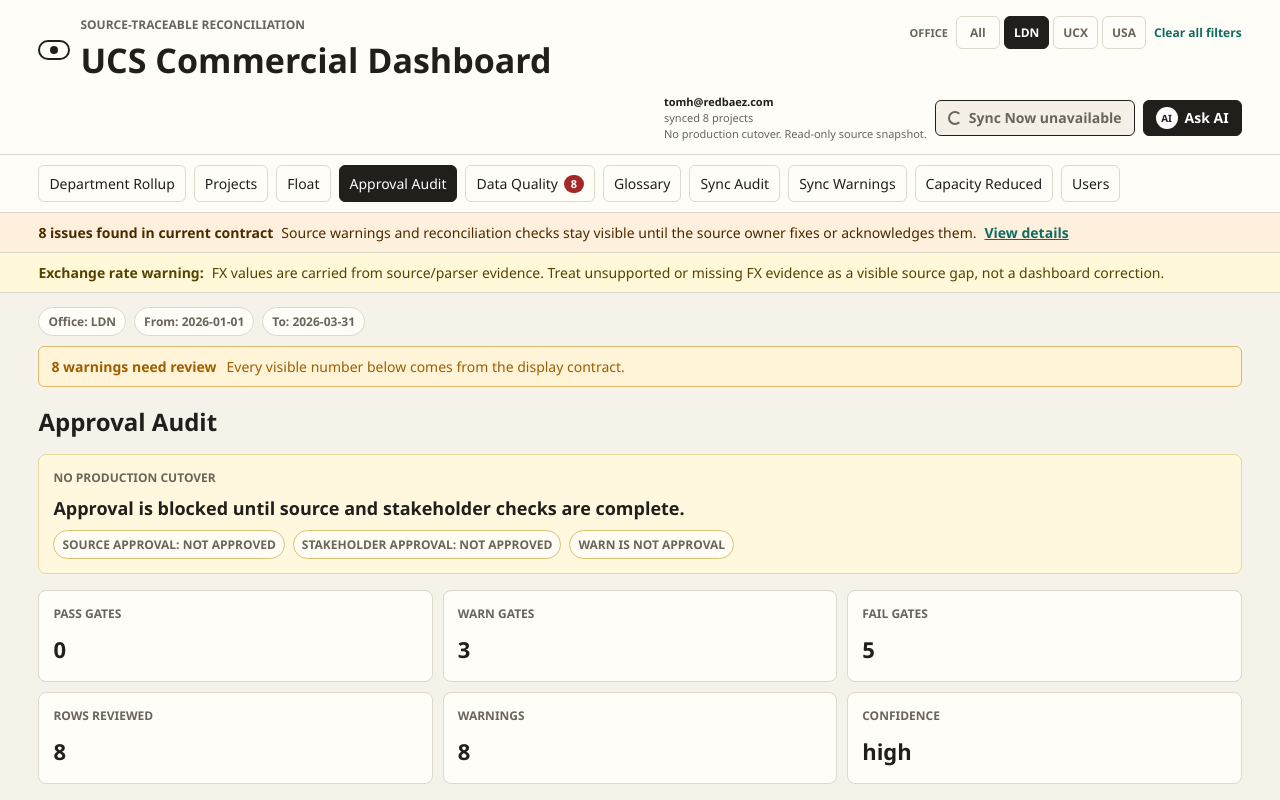
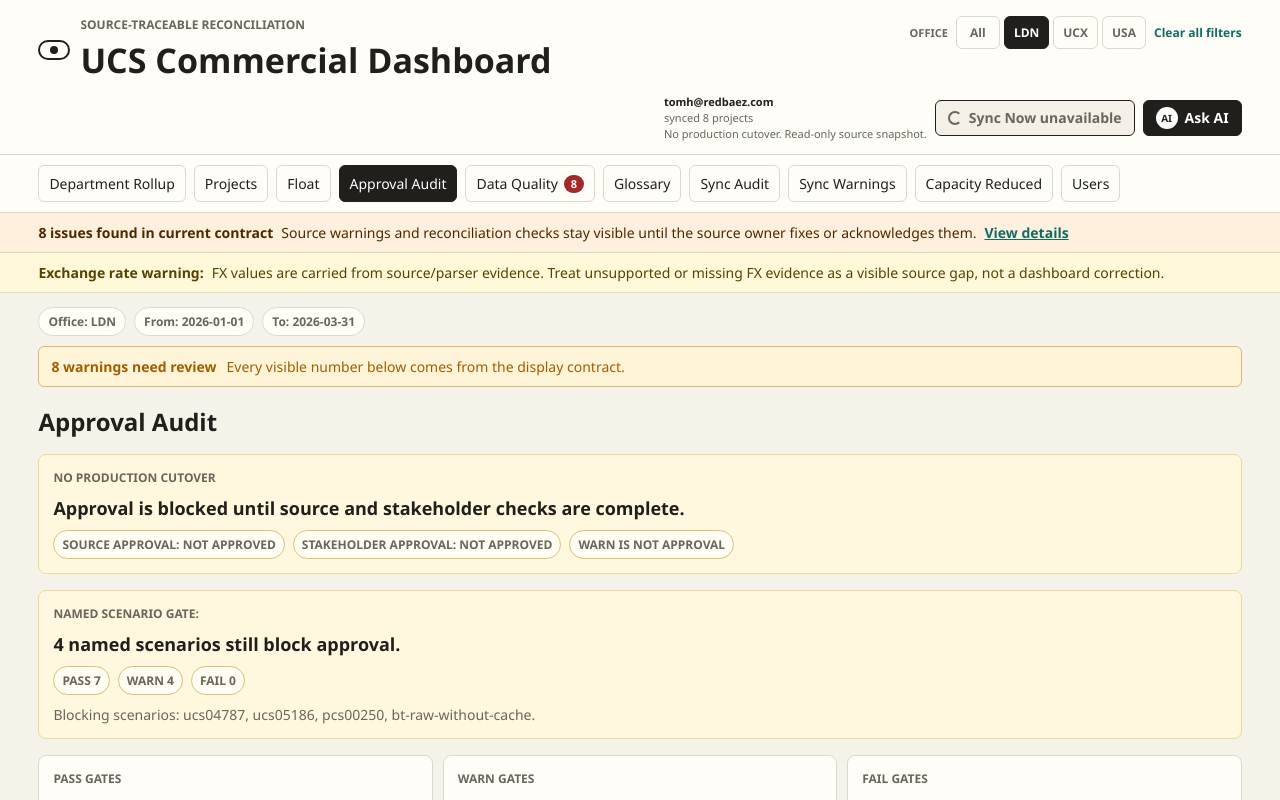
Before and after one commit to tom2tomtomtom/UCS-DATA-INTEGRITY-REBUILD, a Next.js app: page /dashboard/approval in a window 1280 px wide. Shown: the top 800 px of the page. Built offline with nearby package versions, Linux system fonts and the light colour scheme.

Commit message:
Surface named scenario blockers in approval

```diff
--- a/src/components/dashboard/approval/approval-dashboard.ts
+++ b/src/components/dashboard/approval/approval-dashboard.ts
@@ -15,6 +15,7 @@ export function ApprovalDashboard({
   const warnCount =
     approval.warnings.length + approval.unsupported.length + approval.reconciliation.filter((check) => check.status !== "PASS" && check.status !== "FAIL").length;
   const passCount = Math.max(0, approval.rows.length - failCount - warnCount);
+  const scenarioWarnings = scenarioReport.scenarios.filter((scenario) => scenario.status === "warn");
 
   return React.createElement(
     "section",
@@ -32,6 +33,30 @@ export function ApprovalDashboard({
         statusChip("Stakeholder approval: NOT APPROVED"),
         statusChip("WARN is not approval")
       )
+    ),
+    React.createElement(
+      "section",
+      { className: "approval-state-card", "aria-label": "Named scenario approval blockers" },
+      React.createElement("span", { className: "approval-label" }, "Named scenario gate:"),
+      React.createElement(
+        "strong",
+        null,
+        scenarioWarnings.length === 0 ? "All named scenarios are pass." : `${scenarioWarnings.length} named scenarios still block approval.`
+      ),
+      React.createElement(
+        "div",
+        { className: "source-status-chips" },
+        statusChip(`Pass ${scenarioReport.summary.pass}`),
+        statusChip(`Warn ${scenarioReport.summary.warn}`),
+        statusChip(`Fail ${scenarioReport.summary.fail}`)
+      ),
+      scenarioWarnings.length === 0
+        ? React.createElement("p", null, "No named Sian/Yunni/Jade warning scenarios remain.")
+        : React.createElement(
+            "p",
+            null,
+            `Blocking scenarios: ${scenarioWarnings.map((scenario) => scenario.id).join(", ")}.`
+          )
     ),
     React.createElement(
       "div",
```
Also changed, not shown: 2 other files (tests, documents, lock files or other folders).
